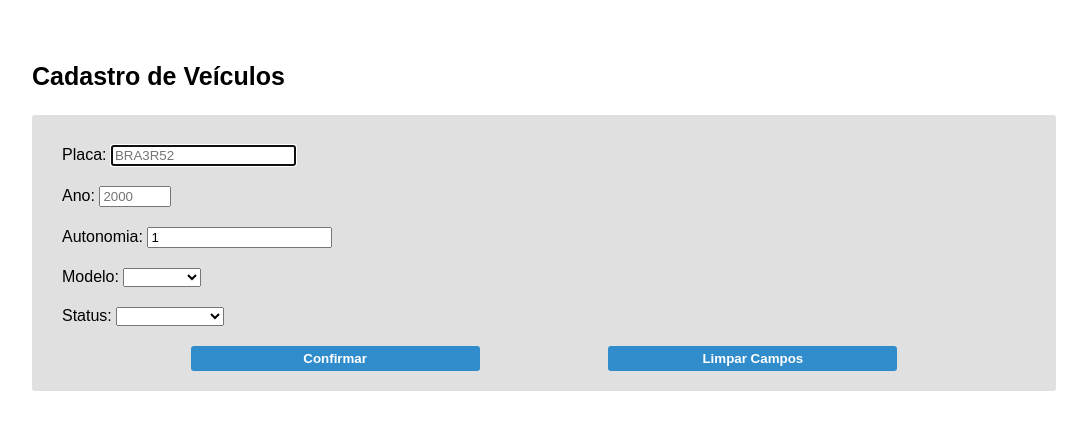
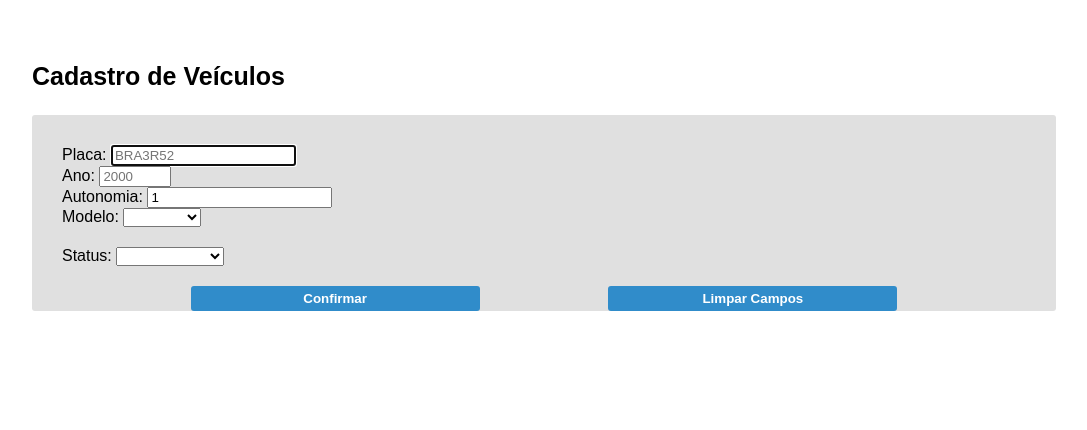
Before and after one commit to PedroMeerholz/projetoAplicado-senai-terceiroSemestre, a PHP site: page /app/views/veiculos/cadastro-veiculo.php in a window 1280 px wide. Shown: the top 430 px of the page, without its empty margins (96-1183 px from the left). Run offline with PHP 8.4, Linux system fonts and the light colour scheme; data that the repository does not hold is empty.

Commit message:
Padronizando o css dos formularios de veiculos e funcionarios

```diff
--- a/app/views/css/cadastro-veiculos.css
+++ /dev/null
@@ -1,48 +0,0 @@
-h1 {
-    font-weight: bolder;
-    font-size: 25px;
-    margin-top: 5%;
-    margin-bottom: 2%;
-    margin-left: 10%;
-}
-
-.formulario-cadastro-veiculo {
-    margin-left: 10%;
-    margin-right: 10%;
-    text-align: left;
-    border-radius: 3px;
-    background-color: #e0e0e0;
-}
-
-.cadastro-veiculo {
-    padding-top: 30px;
-    padding-right: 30px;
-    padding-left: 30px;
-}
-
-.cadastro-veiculo input, select{
-    margin-bottom: 20px;
-}
-
-.botoes {
-    display: flex;
-    justify-content: space-evenly;
-}
-
-.botao-operacao {
-    width: 30%;
-    padding-top: 5px;
-    padding-bottom: 5px;
-    background-color: #308cca;
-    border: none;
-    border-radius: 3px;
-    color: white;
-    font-weight: bolder;
-    transition: 1s;
-}
-
-.botao-operacao:hover {
-    background-color: #004a81;
-    transition: 1s;
-    box-shadow: #308cca;
-}
--- a/app/views/css/cadastro-funcionario.css
+++ b/app/views/css/formularios.css
@@ -6,7 +6,7 @@ h1 {
     margin-left: 10%;
 }
 
-.formulario-cadastro-funcionario {
+.formulario-cadastro {
     margin-left: 10%;
     margin-right: 10%;
     text-align: left;
@@ -14,7 +14,7 @@ h1 {
     background-color: #e0e0e0;
 }
 
-.cadastro-funcionario {
+.cadastro {
     padding-top: 30px;
     padding-right: 30px;
     padding-left: 30px;
--- a/app/views/funcionarios/cadastro-funcionario.php
+++ b/app/views/funcionarios/cadastro-funcionario.php
@@ -7,12 +7,12 @@
 	<link rel="icon" type="image/x-icon" href="/img/logo.png">
 	<link rel="stylesheet" href="./app/views/css/reset.css">
 	<link rel="stylesheet" href="./app/views/css/generico.css">
-	<link rel="stylesheet" href="./app/views/css/cadastro-funcionario.css">
+	<link rel="stylesheet" href="./app/views/css/formularios.css">
 </head>
 <body>
 <h1>Cadastro de Funcionários</h1>
-	<div class="formulario-cadastro-funcionario">
-		<form action="?router=ManterFuncionario/registrarFuncionario/" method="post" class="cadastro-funcionario" >
+	<div class="formulario-cadastro">
+		<form action="?router=ManterFuncionario/registrarFuncionario/" method="post" class="cadastro" >
 			<label for="entradaNomeFuncionario">Nome Completo:</label>
 			<input type="text" name="entradaNomeFuncionario" id="entradaNomeFuncionario" placeholder="João da Silva" autofocus required>
 			<br>
--- a/app/views/funcionarios/deleta-funcionario.php
+++ b/app/views/funcionarios/deleta-funcionario.php
@@ -10,7 +10,7 @@
 </head>
 <body>
     <h1>Remover Registro</h1>
-    <div class="formulario-cadastro-funcionario">
+    <div class="informacoes-remocao">
         <h2>Deseja remover o funcionário <?php echo base64_decode($nome)?>?</h2>
         <div class="botoes">
             <button class="botao-operacao" onclick="location.href='?router=ManterFuncionario/deletarRegistroFuncionario/&id=<?php echo $id;?>'" type="button">Sim</button>
--- a/app/views/funcionarios/edita-funcionario.php
+++ b/app/views/funcionarios/edita-funcionario.php
@@ -7,12 +7,12 @@
 	<link rel="icon" type="image/x-icon" href="/img/logo.png">
 	<link rel="stylesheet" href="./app/views/css/reset.css">
 	<link rel="stylesheet" href="./app/views/css/generico.css">
-	<link rel="stylesheet" href="./app/views/css/cadastro-funcionario.css">
+	<link rel="stylesheet" href="./app/views/css/formularios.css">
 </head>
 <body>
 <h1>Editar Funcionário</h1>
-	<div class="formulario-cadastro-funcionario">
-		<form action="?router=ManterFuncionario/alterarRegistroFuncionario/" method="post" class="cadastro-funcionario" >
+	<div class="formulario-cadastro">
+		<form action="?router=ManterFuncionario/alterarRegistroFuncionario/" method="post" class="cadastro" >
             <?php foreach($edita as $registro):?>
 			    <input type="hidden" name="id" value="<?php echo $registro['id_funcionario']?>">
                 <label for="entradaNomeFuncionario">Nome Completo:</label>
--- a/app/views/veiculos/cadastro-veiculo.php
+++ b/app/views/veiculos/cadastro-veiculo.php
@@ -7,12 +7,12 @@
 	<link rel="icon" type="image/x-icon" href="/src/img/logo.png">
 	<link rel="stylesheet" href="./app/views/css/reset.css">
 	<link rel="stylesheet" href="./app/views/css/generico.css">
-	<link rel="stylesheet" href="./app/views/css/cadastro-veiculos.css">
+	<link rel="stylesheet" href="./app/views/css/formularios.css">
 </head>
 <body>
 <h1>Cadastro de Veículos</h1>
-	<div class="formulario-cadastro-veiculo">
-		<form action="?router=ManterVeiculo/registrarVeiculo/" method="post" class="cadastro-veiculo">
+	<div class="formulario-cadastro">
+		<form action="?router=ManterVeiculo/registrarVeiculo/" method="post" class="cadastro">
 			<label for="entradaPlacaVeiculo">Placa:</label>
 			<input type="text" name="entradaPlacaVeiculo" id="entradaPlacaVeiculo" placeholder="BRA3R52" autofocus required>
 			<br>
--- a/app/views/veiculos/deleta-veiculo.php
+++ b/app/views/veiculos/deleta-veiculo.php
@@ -10,7 +10,7 @@
 </head>
 <body>
     <h1>Remover Registro</h1>
-    <div class="formulario-cadastro-funcionario">
+    <div class="informacoes-remocao">
         <h2>Deseja remover o veículo de placa <?php echo base64_decode($placa)?>?</h2>
         <div class="botoes">
             <button class="botao-operacao" onclick="location.href='?router=ManterVeiculo/deletarRegistroVeiculo/&id=<?php echo $id;?>'" type="button">Sim</button>
--- a/app/views/veiculos/edita-veiculo.php
+++ b/app/views/veiculos/edita-veiculo.php
@@ -7,12 +7,12 @@
 	<link rel="icon" type="image/x-icon" href="/img/logo.png">
 	<link rel="stylesheet" href="./app/views/css/reset.css">
 	<link rel="stylesheet" href="./app/views/css/generico.css">
-	<link rel="stylesheet" href="./app/views/css/cadastro-veiculos.css">
+	<link rel="stylesheet" href="./app/views/css/formularios.css">
 </head>
 <body>
 <h1>Editar Veículo</h1>
-	<div class="formulario-cadastro-veiculo">
-		<form action="?router=ManterVeiculo/alterarRegistroVeiculo/" method="post" class="cadastro-veiculo">
+	<div class="formulario-cadastro">
+		<form action="?router=ManterVeiculo/alterarRegistroVeiculo/" method="post" class="cadastro">
             <?php foreach($edita as $registro):?>
                 <input type="hidden" name="id" value="<?php echo $registro['id_veiculo']?>">
                 <label for="entradaPlacaVeiculo">Placa:</label>
```
